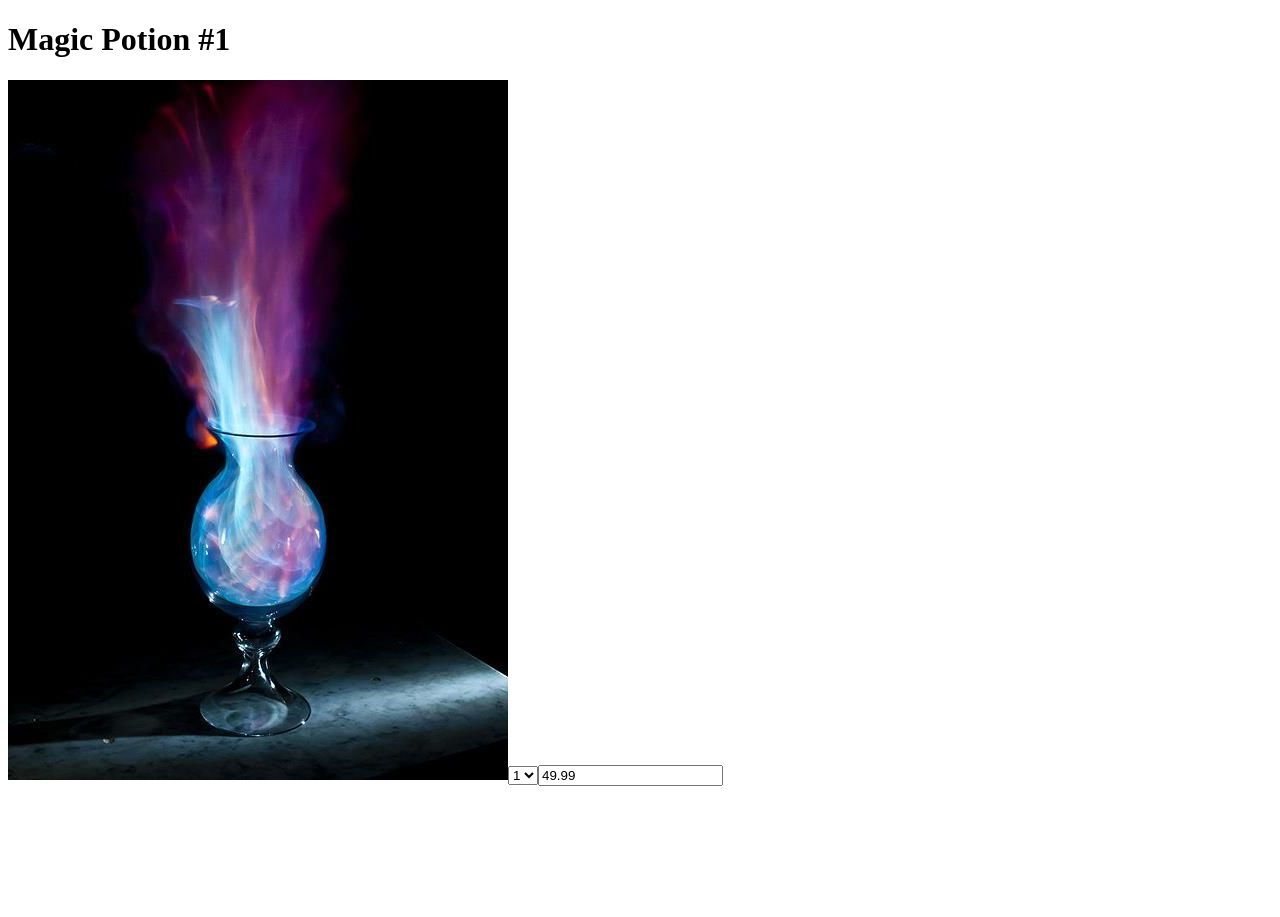
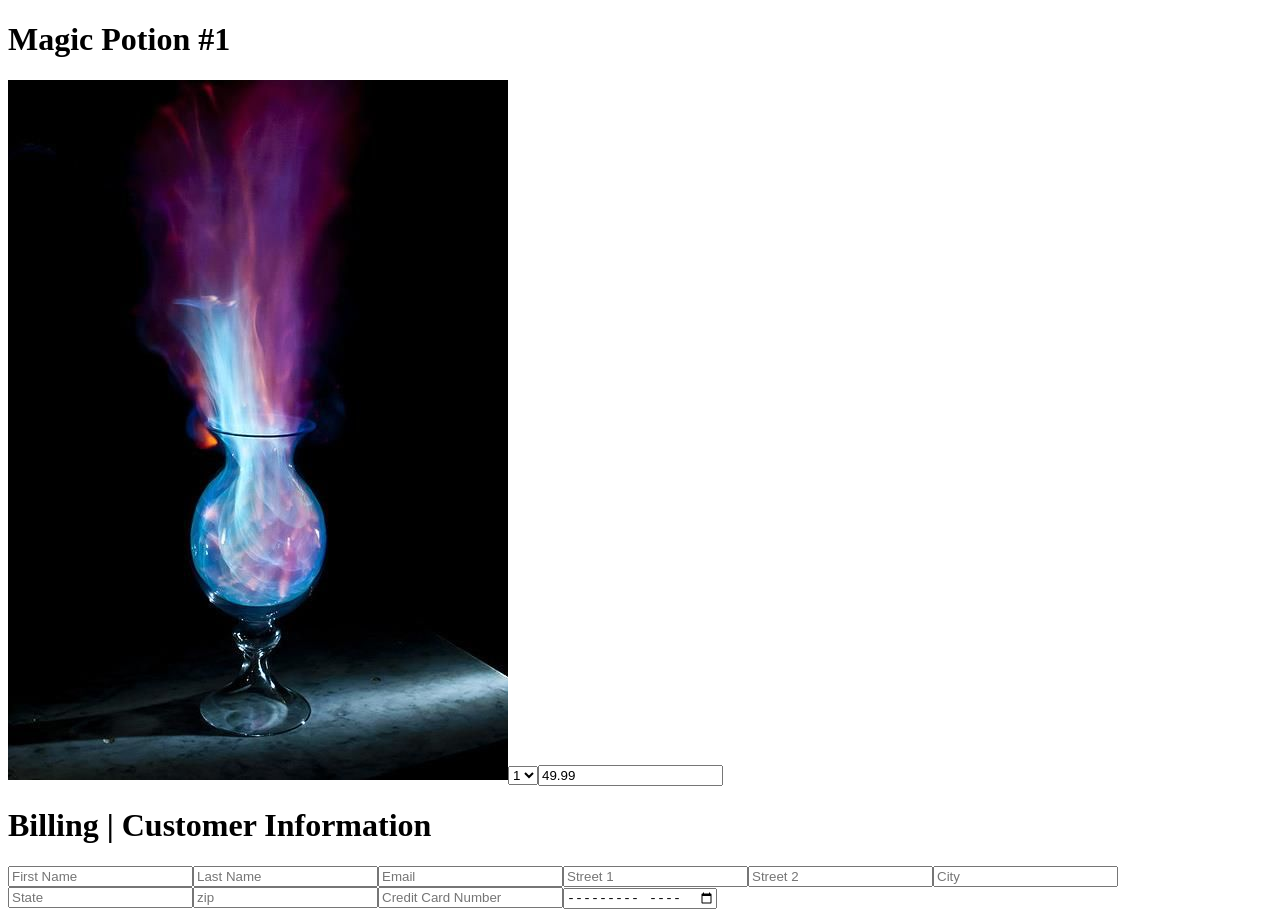
Before and after one commit to JessicaWildermuth/curology-takehome, a React app: page / in a window 1280 px wide. Before the commit the page ends 800 px from the top, so only its background shows below. Built offline with nearby package versions, Linux system fonts and the light colour scheme.

Commit message:
Add update billing info function to update state

```diff
--- a/client/App.jsx
+++ b/client/App.jsx
@@ -1,5 +1,6 @@
 import React from 'react';
 import ProductInfo from './ProductInfo';
+import BillingInfo from './BillingInfo';
 
 class App extends React.Component {
   constructor(props) {
@@ -20,6 +21,7 @@ class App extends React.Component {
     };
     this.updateQuantity = this.updateQuantity.bind(this);
     this.updateTotal = this.updateTotal.bind(this);
+    this.updateBilling = this.updateBilling.bind(this);
   }
 
   updateQuantity(event) {
@@ -33,18 +35,41 @@ class App extends React.Component {
     const { quantity } = this.state;
     const basePrice = 49.99;
 
-    const total = basePrice * quantity;
+    const total = (basePrice * quantity).toString();
 
     this.setState({
       total,
     });
   }
 
+  updateBilling(event) {
+    const { name, value } = event.target;
+
+    this.setState({
+      [name]: value,
+    });
+  }
+
   render() {
-    const { total } = this.state;
+    const {
+      firstName, lastName, email, street1, street2, city, state, zip, ccNum, exp, total,
+    } = this.state;
     return (
       <div>
         <ProductInfo total={total} updateQuantity={this.updateQuantity} />
+        <BillingInfo
+          firstName={firstName}
+          lastName={lastName}
+          email={email}
+          street1={street1}
+          street2={street2}
+          city={city}
+          state={state}
+          zip={zip}
+          ccNum={ccNum}
+          exp={exp}
+          updateBilling={this.updateBilling}
+        />
       </div>
     );
   }
--- /dev/null
+++ b/client/BillingInfo.jsx
@@ -0,0 +1,38 @@
+import React from 'react';
+import PropTypes from 'prop-types';
+
+const BillingInfo = ({
+  firstName, lastName, email, street1, street2, city, state, zip, ccNum, exp, updateBilling,
+}) => (
+  <div>
+    <h1>Billing | Customer Information</h1>
+    <form>
+      <input type="text" value={firstName} name="firstName" onChange={updateBilling} placeholder="First Name" />
+      <input type="text" value={lastName} name="lastName" onChange={updateBilling} placeholder="Last Name" />
+      <input type="email" value={email} name="email" onChange={updateBilling} placeholder="Email" />
+      <input type="text" value={street1} name="street1" onChange={updateBilling} placeholder="Street 1" />
+      <input type="text" value={street2} name="street2" onChange={updateBilling} placeholder="Street 2" />
+      <input type="text" value={city} name="city" onChange={updateBilling} placeholder="City" />
+      <input type="text" value={state} name="state" onChange={updateBilling} placeholder="State" />
+      <input type="text" value={zip} name="zip" onChange={updateBilling} placeholder="zip" />
+      <input type="text" value={ccNum} name="ccNum" onChange={updateBilling} placeholder="Credit Card Number" />
+      <input type="month" value={exp} name="exp" onChange={updateBilling} placeholder="Expiration Date" />
+    </form>
+  </div>
+);
+
+BillingInfo.propTypes = {
+  firstName: PropTypes.string.isRequired,
+  lastName: PropTypes.string.isRequired,
+  email: PropTypes.string.isRequired,
+  street1: PropTypes.string.isRequired,
+  street2: PropTypes.string.isRequired,
+  city: PropTypes.string.isRequired,
+  state: PropTypes.string.isRequired,
+  zip: PropTypes.string.isRequired,
+  ccNum: PropTypes.string.isRequired,
+  exp: PropTypes.string.isRequired,
+  updateBilling: PropTypes.func.isRequired,
+};
+
+export default BillingInfo;
```
